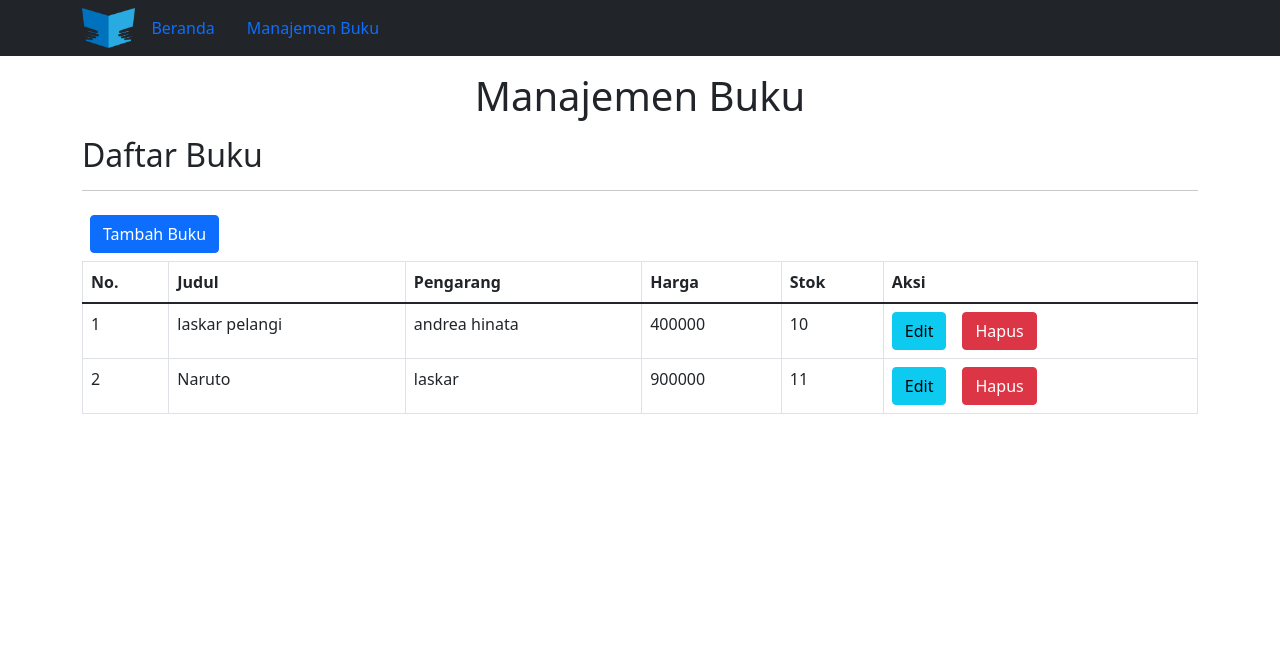
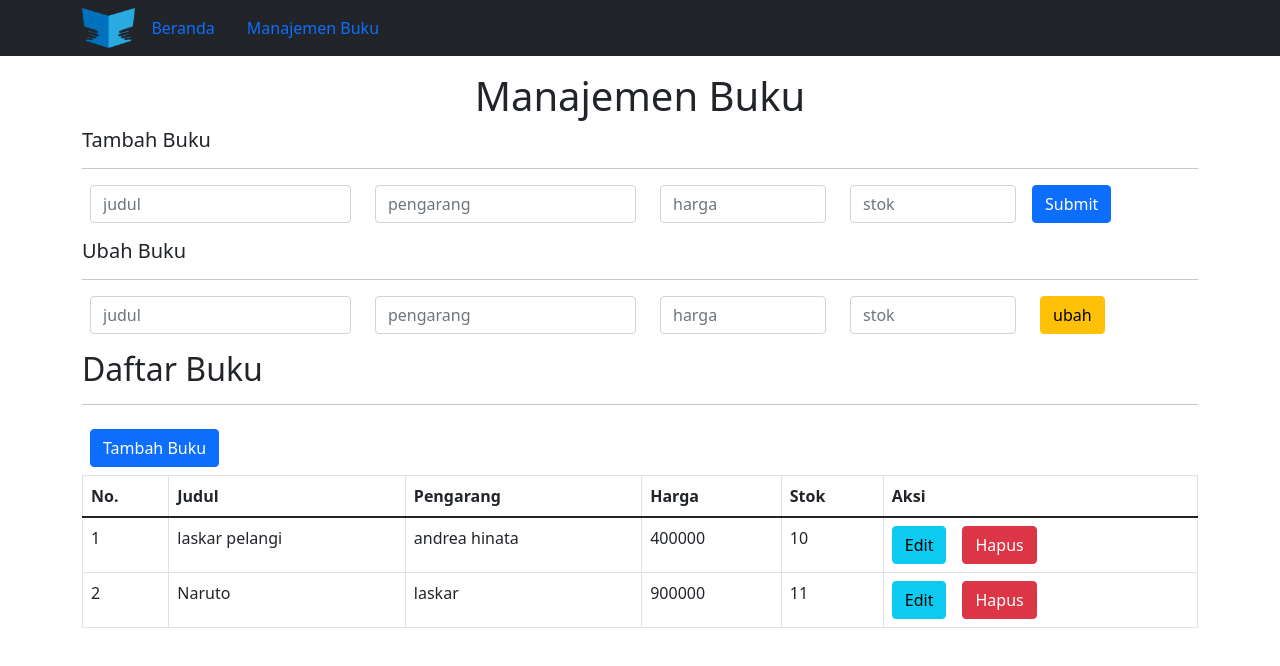
Before and after one commit to dediirawan201/toko-buku, a React (Create React App) app: page /manajemen-buku in a window 1280 px wide. Shown: the top 666 px of the page. Built offline with nearby package versions, Linux system fonts and the light colour scheme.

Commit message:
mengubah form layout ubah buku

```diff
--- a/src/components/ManajemenBuku.js
+++ b/src/components/ManajemenBuku.js
@@ -6,8 +6,48 @@ function ManajemenBuku({ bookList }) {
     <div className='container mt-3'>
       <h1 className='text-center'>Manajemen Buku</h1>
 
-      <div id='formTambah'></div>
-      <div id='formUbah'></div>
+      <div id='formTambah'>
+          <h5>Tambah Buku</h5>
+          <hr />
+          <form className="row">
+              <div className="col-3">
+                <input type="text" name="judul" className="form-control mx-2" placeholder="judul"  />
+              </div>
+              <div className="col-3">
+                <input type="text" name="pengarang" className="form-control mx-2" placeholder="pengarang"  />
+              </div>
+              <div className="col-2">
+                <input type="text" name="harga" className="form-control mx-2" placeholder="harga"  />
+              </div>
+              <div className="col-2">
+                <input type="number" name="stok" className="form-control mx-2" placeholder="stok"  />
+              </div>
+              <div className="col-2">
+                <input type="submit" className="btn btn-primary ml-5" placeholder="simpan" />
+              </div>
+            </form>
+      </div>
+      <div id='formUbah' className="mt-3">
+          <h5>Ubah Buku</h5>
+          <hr />
+          <form className="row">
+              <div className="col-3">
+                <input type="text" name="judul" className="form-control mx-2" placeholder="judul" />
+              </div>
+              <div className="col-3">
+                <input type="text" name="pengarang" className="form-control mx-2" placeholder="pengarang" />
+              </div>
+              <div className="col-2">
+                <input type="text" name="harga" className="form-control mx-2" placeholder="harga" />
+              </div>
+              <div className="col-2">
+                <input type="number" name="stok" className="form-control mx-2" placeholder="stok" />
+              </div>
+              <div className="col-2">
+                <input type="submit" className="btn btn-warning ms-2" value="ubah" />
+              </div>
+              </form>
+      </div>
       <div id='daftarBuku'>
         <h2 className='mt-3'>Daftar Buku</h2>
         <hr />
```
